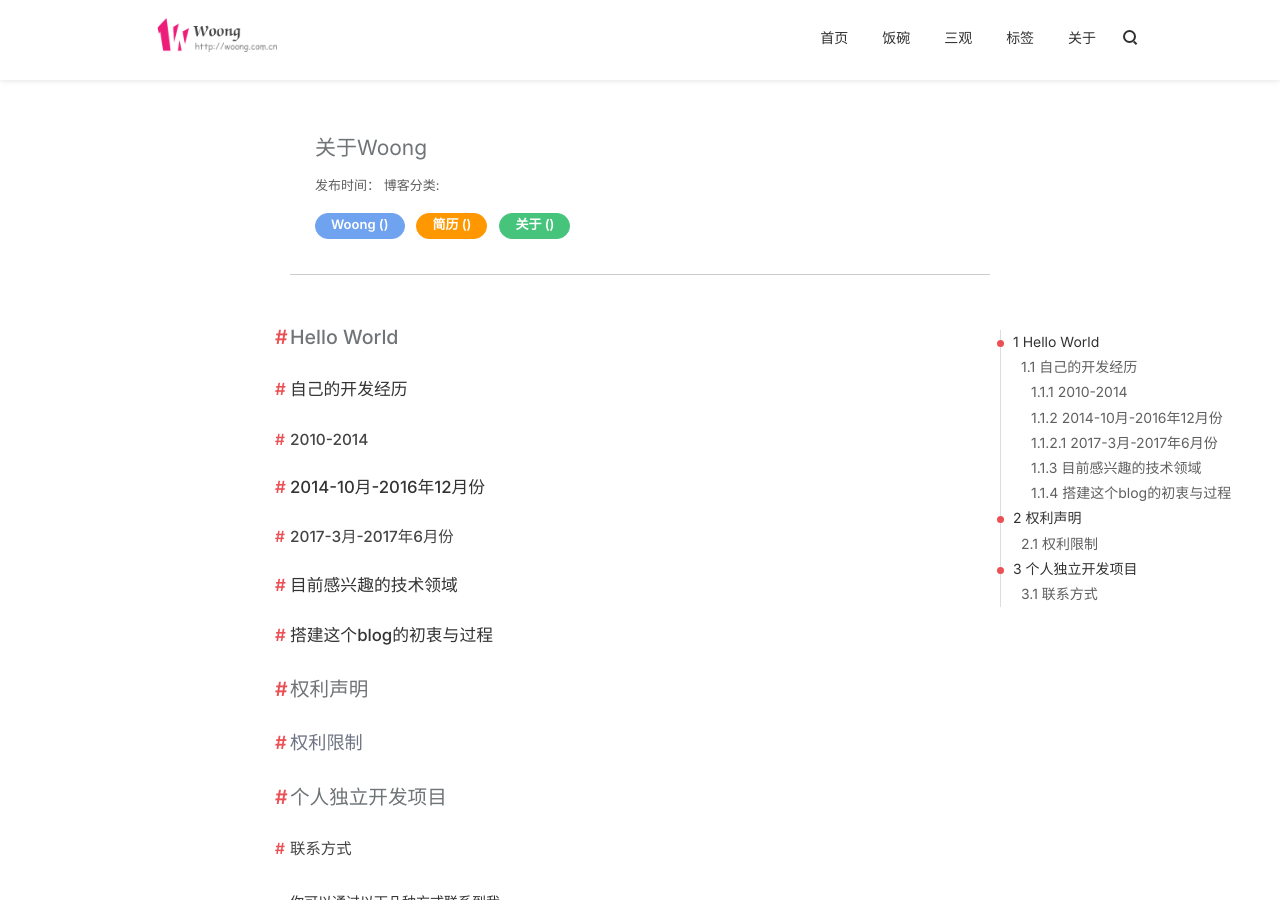
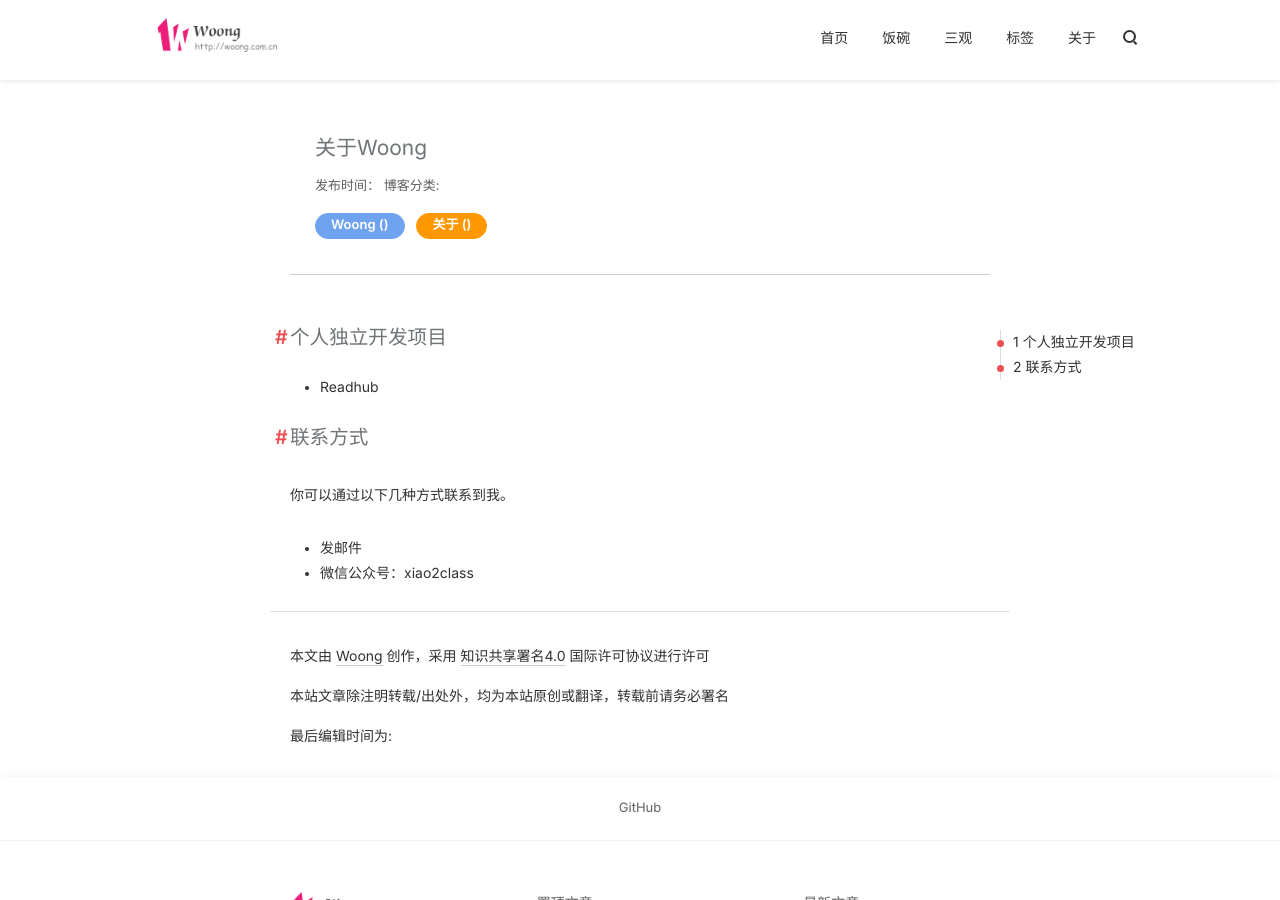
Before and after one commit to j1406493495/j1406493495.github.io, a Jekyll site: the page built from about.md, in a window 1280 px wide and 900 px high. Built offline with Jekyll 4.4.1, drawn with Linux system fonts in a browser that asks for light colours; nearby versions of some CDN libraries; comment, search, counter and statistics services are not loaded.

Commit message:
[Bug XXXX] about.md Cause: None Solution: None Fixed Version: None Branch: None

```diff
--- a/about.md
+++ b/about.md
@@ -5,26 +5,18 @@ description: "关于Woong博客"
 data: 2018-01-13 21:01:11
 tags:
 - Woong
-- 简历
 - 关于
 redirect_from:
   - /about/
 ---
 
-# Hello World
+# 个人独立开发项目
 
-### 自己的开发经历
+- [Readhub](https://github.com/j1406493495/ReadHub)
 
-#### 2010-2014
-### 2014-10月-2016年12月份
-#### 2017-3月-2017年6月份
-### 目前感兴趣的技术领域
-### 搭建这个blog的初衷与过程
-# 权利声明
-## 权利限制
-# 个人独立开发项目
-#### 联系方式
+# 联系方式
 
 你可以通过以下几种方式联系到我。
 
 * [发邮件](mailto:jin_wang_hui@163.com)
+* 微信公众号：xiao2class
```
